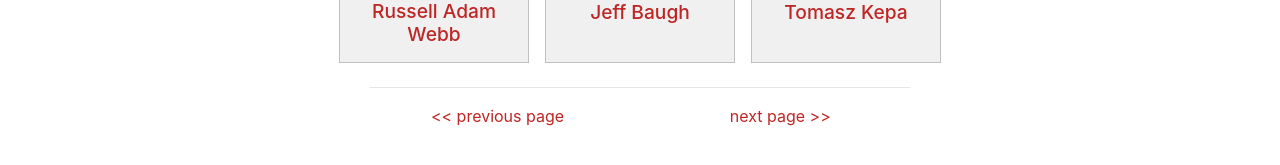
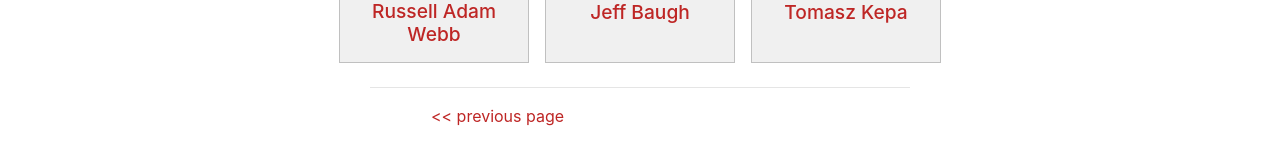
Before and after one commit to ComedyPrague/ComedyPrague.github.io, a Jekyll site: the page built from comedians/2.html, in a window 1280 px wide. Shown: the part 839-1004 px from the top of the page. Built offline with Jekyll 4.4.1, drawn with Linux system fonts in a browser that asks for light colours; nearby versions of some CDN libraries.

Commit message:
Fix comedians pagination

```diff
--- a/_layouts/comedians.html
+++ b/_layouts/comedians.html
@@ -53,8 +53,8 @@ page_nr: 1
   <div class="col-md-3">&nbsp;</div>
 </div>
 
-{% assign total_pages_nr = site.comedians.size | divided_by:comedians_limit %}
-{% assign total_pages_nr = total_pages_nr | plus:1 %}
+{% assign comedians_limit_float = comedians_limit | times: 1.0 %}
+{% assign total_pages_nr = site.comedians.size | divided_by: comedians_limit_float %}
 {% assign current_page_nr = page.page_nr | times: 1 %}
 
 <div class="row" id="comedians-links" style="text-align: center;">
```
